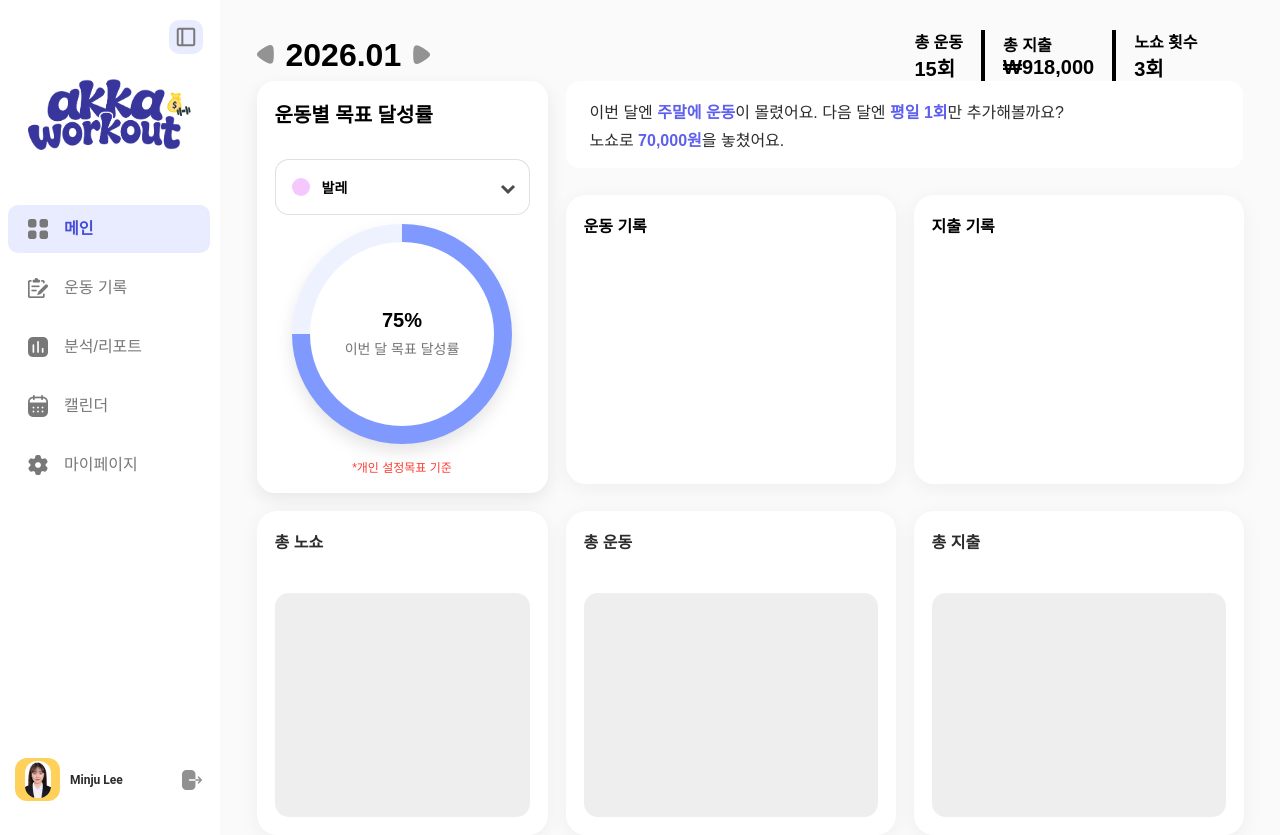
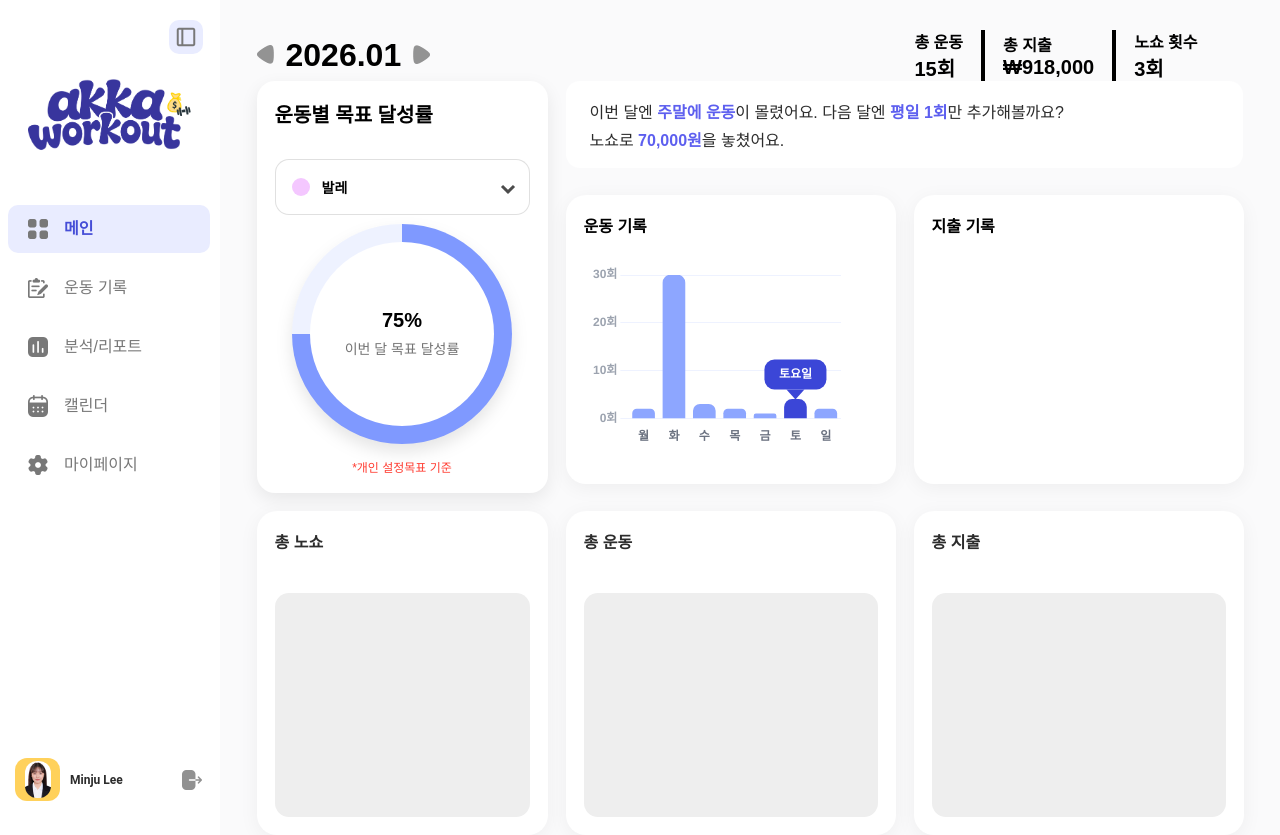
Before and after one commit to akkaworkout/akka-fe, a React (Vite) app: page /report in a window 1280 px wide. Built offline with nearby package versions, Linux system fonts and the light colour scheme.

Commit message:
feat: 💄 운동 기록 차트 추가
chart.js를 사용하여 주간 운동 횟수 차트 구현

```diff
--- a/package.json
+++ b/package.json
@@ -10,7 +10,9 @@
     "preview": "vite preview"
   },
   "dependencies": {
+    "chart.js": "^4.5.1",
     "react": "^19.2.0",
+    "react-chartjs-2": "^5.3.1",
     "react-dom": "^19.2.0",
     "react-router-dom": "^7.12.0"
   },
--- a/src/components/report/charts/ExerciseBarChart.tsx
+++ b/src/components/report/charts/ExerciseBarChart.tsx
@@ -1,147 +1,214 @@
-// src/components/report/charts/ExerciseBarChart.tsx
+import React, { useMemo, useState } from 'react'
+import {
+    Chart as ChartJS,
+    CategoryScale,
+    LinearScale,
+    BarElement,
+    Tooltip,
+    Legend,
+    type ChartOptions,
+    type Plugin,
+} from 'chart.js'
+import { Bar } from 'react-chartjs-2'
+
+ChartJS.register(CategoryScale, LinearScale, BarElement, Tooltip, Legend)
+
+// ✅ 피그마 데이터 (월~일)
+const values = [2, 30, 3, 2, 1, 4, 2]
+const labels = ['월', '화', '수', '목', '금', '토', '일']
+
+// ✅ “예쁘게 자동 축”
+function getNiceScaleMax(max: number) {
+    if (max <= 0) return 1
+    if (max <= 5) return 5
+    if (max <= 8) return 8
+    if (max <= 10) return 10
+    if (max <= 12) return 12
+    if (max <= 15) return 15
+    if (max <= 20) return 20
+    return Math.ceil(max / 10) * 10
+}
+
+function getStepSize(maxAxis: number) {
+    if (maxAxis <= 5) return 1
+    if (maxAxis <= 10) return 2
+    if (maxAxis <= 20) return 5
+    return 10
+}
+
+type DayBubbleOptions = {
+    selectedIndex: number
+    selectedLabel: string
+    bubbleColor?: string
+    textColor?: string
+}
+
+/**
+ * ✅ 선택된 막대 위 “요일 말풍선” 플러그인
+ * - options.plugins.dayBubblePlugin 에서 옵션 읽음(타입은 any로 접근)
+ */
+const dayBubblePlugin: Plugin<'bar'> = {
+    id: 'dayBubblePlugin',
+    afterDatasetsDraw(chart) {
+        const opt = (chart.options.plugins as any)?.dayBubblePlugin as DayBubbleOptions | undefined
+        if (!opt) return
+
+        const selectedIndex = Number(opt.selectedIndex)
+        const selectedLabel = String(opt.selectedLabel ?? '')
+        if (selectedIndex < 0 || !selectedLabel) return
+
+        const meta = chart.getDatasetMeta(0)
+        const el = meta.data?.[selectedIndex]
+        if (!el) return
+        const { ctx } = chart
+        const { x, y } = el.getProps(['x', 'y'], true)
+
+        const bubbleColor = opt.bubbleColor ?? '#3B46D7'
+        const textColor = opt.textColor ?? '#FFFFFF'
+
+        ctx.save()
+        ctx.font = '700 12px system-ui, -apple-system, Segoe UI, Roboto, Helvetica, Arial'
+
+        const paddingX = 14
+        const bubbleH = 30
+        const radius = 10
+        const textW = ctx.measureText(selectedLabel).width
+        const bubbleW = Math.ceil(textW + paddingX * 2)
+
+        // 위치: 막대 위
+        const bubbleX = x - bubbleW / 2
+        const bubbleY = y - bubbleH - 10
+
+        // 꼬리
+        const tailW = 18
+        const tailH = 10
+        const tailX = x
+        const tailY = bubbleY + bubbleH
+
+        // bubble
+        ctx.fillStyle = bubbleColor
+        roundRect(ctx, bubbleX, bubbleY, bubbleW, bubbleH, radius)
+        ctx.fill()
+
+        // tail
+        ctx.beginPath()
+        ctx.moveTo(tailX - tailW / 2, tailY)
+        ctx.lineTo(tailX, tailY + tailH)
+        ctx.lineTo(tailX + tailW / 2, tailY)
+        ctx.closePath()
+        ctx.fill()
+
+        // text
+        ctx.fillStyle = textColor
+        ctx.textBaseline = 'middle'
+        ctx.textAlign = 'center'
+        ctx.fillText(selectedLabel, x, bubbleY + bubbleH / 2)
+
+        ctx.restore()
+    },
+}
+
+function roundRect(
+    ctx: CanvasRenderingContext2D,
+    x: number,
+    y: number,
+    w: number,
+    h: number,
+    r: number
+) {
+    const radius = Math.min(r, w / 2, h / 2)
+    ctx.beginPath()
+    ctx.moveTo(x + radius, y)
+    ctx.arcTo(x + w, y, x + w, y + h, radius)
+    ctx.arcTo(x + w, y + h, x, y + h, radius)
+    ctx.arcTo(x, y + h, x, y, radius)
+    ctx.arcTo(x, y, x + w, y, radius)
+    ctx.closePath()
+}
+
 export default function ExerciseBarChart() {
-  const days = ['월', '화', '수', '목', '금', '토', '일'];
+    // ✅ 기본 선택: 토요일(5)
+    const [selectedIndex, setSelectedIndex] = useState(5)
 
-  // 임시 데이터(횟수)
-  const data = [2, 0, 3, 2, 1, 4, 2]; // 월~일
-  const max = 5;
+    const maxValue = Math.max(...values)
+    const maxAxis = getNiceScaleMax(maxValue)
+    const stepSize = getStepSize(maxAxis)
 
-  return (
-    <div style={{ width: '100%', height: 220 }}>
-      {/* 위: 차트(세로 눈금 + 막대) */}
-      <div
-        style={{
-          display: 'grid',
-          gridTemplateColumns: '34px 1fr', // ✅ 왼쪽 눈금 + 차트
-          height: 190,
-          columnGap: 10,
-        }}
-      >
-        {/* Y축 라벨 */}
-        <div
-          style={{
-            display: 'flex',
-            flexDirection: 'column',
-            justifyContent: 'space-between',
-            paddingBottom: 18, // ✅ x축 글자 공간 살짝 고려
-            color: 'rgba(0,0,0,0.35)',
-            fontSize: 12,
-            fontWeight: 700,
-          }}
-        >
-          {[5, 4, 3, 2, 1, 0].map((v) => (
-            <div key={v} style={{ lineHeight: 1 }}>
-              {v}회
-            </div>
-          ))}
+    const data = useMemo(() => {
+        const normal = '#8DA6FF'
+        const active = '#3B46D7'
+
+        return {
+            labels,
+            datasets: [
+                {
+                    data: values,
+                    borderRadius: 8,
+                    backgroundColor: labels.map((_, i) => (i === selectedIndex ? active : normal)),
+                    barThickness: 22,
+                    categoryPercentage: 0.7,
+                    barPercentage: 0.9,
+                },
+            ],
+        }
+    }, [selectedIndex])
+
+    const options: ChartOptions<'bar'> = {
+        responsive: true,
+        maintainAspectRatio: false,
+        layout: { padding: { top: 26, left: 6, right: 10, bottom: 0 } },
+
+        // ✅ plugins 안에 커스텀 키(dayBubblePlugin)를 넣기 위해 plugins 전체를 any 캐스팅
+        plugins: ({
+            legend: { display: false },
+            tooltip: {
+                enabled: true,
+                displayColors: false,
+                callbacks: {
+                    title: (items: any) => (items?.[0] ? `${items[0].label}` : ''),
+                    label: (item: any) => ` ${item.parsed.y}회`,
+                },
+            },
+            dayBubblePlugin: {
+                selectedIndex,
+                selectedLabel: `${labels[selectedIndex]}요일`,
+                bubbleColor: '#3B46D7',
+                textColor: '#FFFFFF',
+            },
+        } as any),
+
+        scales: {
+            x: {
+                grid: { display: false },
+                border: { display: false },
+                ticks: {
+                    font: { size: 12, weight: 600 }, // ✅ 숫자
+                    color: '#6B7280',
+                },
+            },
+            y: {
+                beginAtZero: true,
+                max: maxAxis,
+                border: { display: false },
+                ticks: {
+                    stepSize,
+                    font: { size: 12, weight: 600 }, // ✅ 숫자
+                    color: '#9CA3AF',
+                    callback: (v) => `${v}회`,
+                },
+                grid: { color: '#EEF2FF' }, // ✅ v4에서는 drawBorder 없음
+            },
+        },
+
+        onClick: (_evt, elements) => {
+            if (!elements?.length) return
+            setSelectedIndex(elements[0].index)
+        },
+    }
+
+    return (
+        <div style={{ width: 267, height: 198 }}>
+            <Bar data={data} options={options} plugins={[dayBubblePlugin]} />
         </div>
-
-        {/* 차트 영역: 가로선 + 막대 */}
-        <div style={{ position: 'relative' }}>
-          {/* 가로 grid line 5칸 */}
-          <div
-            style={{
-              position: 'absolute',
-              inset: 0,
-              display: 'grid',
-              gridTemplateRows: 'repeat(5, 1fr)',
-            }}
-          >
-            {Array.from({ length: 5 }).map((_, i) => (
-              <div
-                key={i}
-                style={{
-                  borderTop: '1px solid rgba(0,0,0,0.06)',
-                }}
-              />
-            ))}
-          </div>
-
-          {/* 막대들 */}
-          <div
-            style={{
-              position: 'absolute',
-              inset: 0,
-              display: 'flex',
-              alignItems: 'flex-end',
-              justifyContent: 'space-between',
-              padding: '0 6px 18px', // ✅ 아래 x축 공간
-            }}
-          >
-            {data.map((v, idx) => {
-              const isSat = days[idx] === '토';
-              const h = (v / max) * 160; // ✅ 막대 최대 높이(대충)
-              return (
-                <div
-                  key={idx}
-                  style={{
-                    width: 26,
-                    display: 'flex',
-                    flexDirection: 'column',
-                    alignItems: 'center',
-                    gap: 8,
-                  }}
-                >
-                  {/* 토요일 pill */}
-                  {isSat && (
-                    <div
-                      style={{
-                        padding: '6px 10px',
-                        borderRadius: 999,
-                        background: '#3F4FD9',
-                        color: '#fff',
-                        fontSize: 12,
-                        fontWeight: 800,
-                        lineHeight: 1,
-                        marginBottom: 2,
-                      }}
-                    >
-                      토요일
-                    </div>
-                  )}
-
-                  {/* bar */}
-                  <div
-                    style={{
-                      width: '100%',
-                      height: Math.max(6, h),
-                      borderRadius: 8,
-                      background: isSat ? '#3F4FD9' : '#8EA2FF',
-                    }}
-                  />
-                </div>
-              );
-            })}
-          </div>
-        </div>
-      </div>
-
-      {/* 아래: X축 라벨 */}
-      <div
-        style={{
-          display: 'grid',
-          gridTemplateColumns: '34px 1fr',
-          marginTop: 6,
-        }}
-      >
-        <div /> {/* 왼쪽 눈금 자리 비워서 정렬 맞추기 */}
-        <div
-          style={{
-            display: 'flex',
-            justifyContent: 'space-between',
-            padding: '0 6px',
-            color: 'rgba(0,0,0,0.55)',
-            fontSize: 12,
-            fontWeight: 700,
-          }}
-        >
-          {days.map((d) => (
-            <div key={d} style={{ width: 26, textAlign: 'center' }}>
-              {d}
-            </div>
-          ))}
-        </div>
-      </div>
-    </div>
-  );
+    )
 }
--- a/src/pages/report/ReportPage.tsx
+++ b/src/pages/report/ReportPage.tsx
@@ -1,10 +1,12 @@
 import ReportHeader from './ReportHeader'
 
+import SideNav from '../../components/sideNav/SideNav'
 import SummaryCard from '../../components/report/SummaryCard'
 import InsightCard from '../../components/report/InsightCard'
 import ChartCard from '../../components/report/ChartCard'
 import ListCard from '../../components/report/ListCard'
-import SideNav from '../../components/sideNav/SideNav'
+
+import ExerciseBarChart from '../../components/report/charts/ExerciseBarChart'
 
 import styles from './Report.module.css'
 
@@ -12,11 +14,11 @@ export default function ReportPage() {
   return (
     <div className={styles.wrap}>
       <SideNav />
-      {/* 메인 */}
+
       <main className={styles.report}>
         <div className={styles.reportInner}>
-          {/* 헤더 */}
           <ReportHeader />
+
           <div className={styles.reportGrid}>
             {/* 좌측 Summary */}
             <div className={styles.summarySection}>
@@ -28,11 +30,12 @@ export default function ReportPage() {
               <InsightCard />
             </div>
 
-            {/* 차트 */}
+            {/* 차트: 운동 기록 */}
             <ChartCard type="exercise" title="운동 기록">
-              <div />
+              <ExerciseBarChart />
             </ChartCard>
 
+            {/* 차트: 지출 기록 */}
             <ChartCard type="expense" title="지출 기록">
               <div />
             </ChartCard>
```
Also changed, not shown: 1 other file (tests, documents, lock files or other folders).
